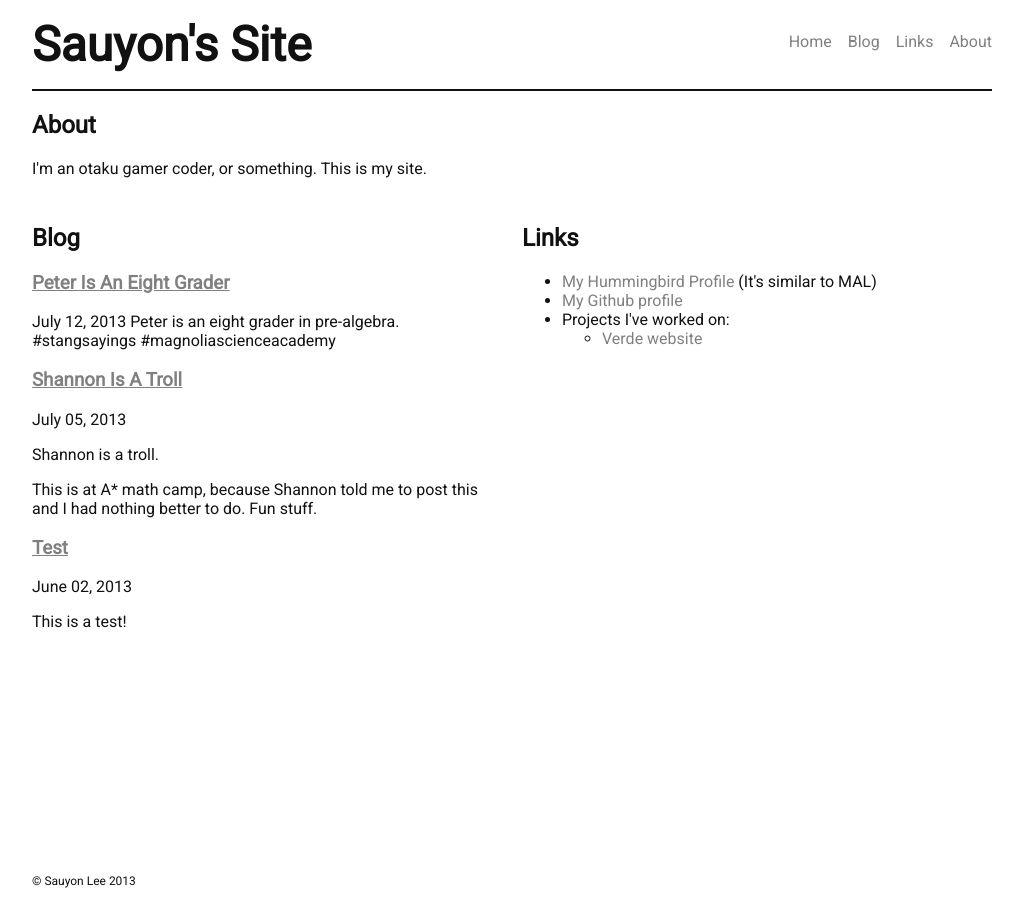
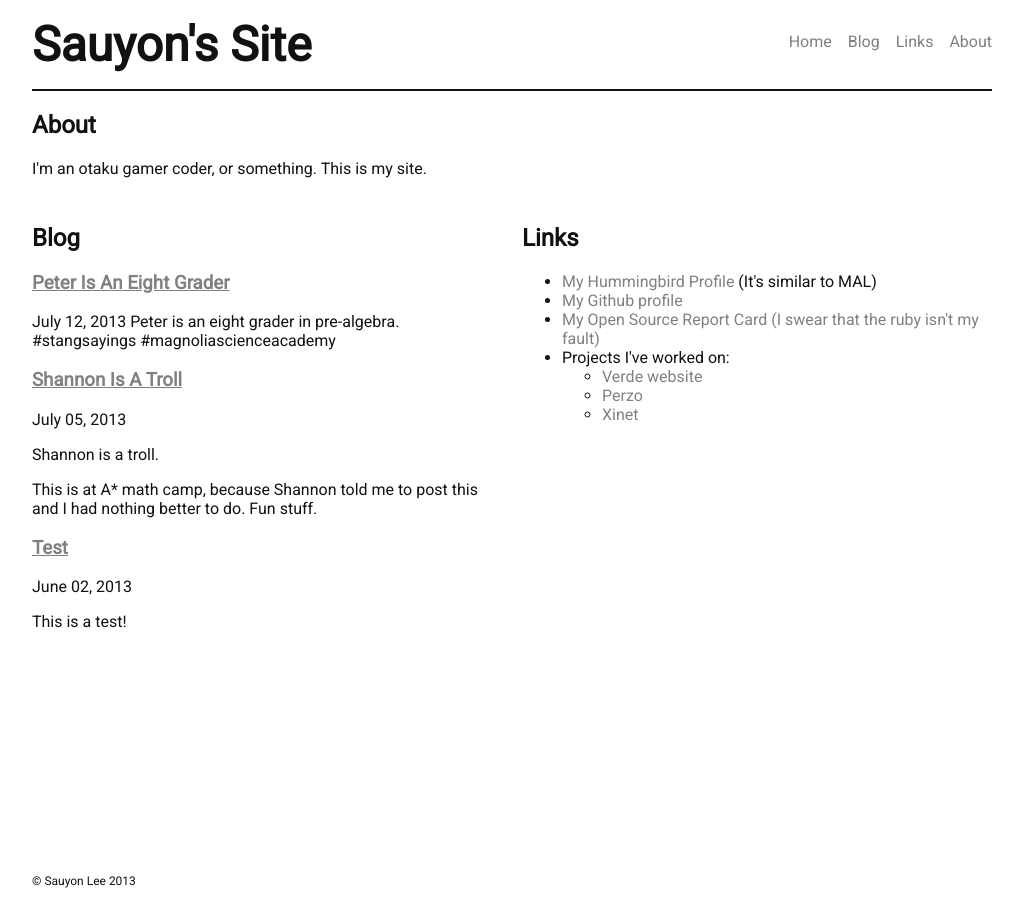
Before and after one commit to sauyon/sauyon.github.io, a Jekyll site: the page built from index.html, in a window 1280 px wide. Shown: the whole page, without its empty margins (128-1151 px from the left). Built offline with Jekyll 4.4.1, drawn with Linux system fonts in a browser that asks for light colours.

Commit message:
Update page to include my jobs

```diff
--- a/index.html
+++ b/index.html
@@ -27,9 +27,12 @@ layout: default
   <ul>
     <li><a href="http://hummingbird.me/users/4890-sauyon">My Hummingbird Profile</a> (It's similar to MAL)</li>
     <li><a href="https://github.com/Sauyon">My Github profile</a></li>
+    <li><a href="http://osrc.dfm.io/sauyon">My Open Source Report Card (I swear that the ruby isn't my fault)</a></li>
     <li>Projects I've worked on:
       <ul>
         <li><a href="http://dev.verdemagazine.com">Verde website</a></li>
+        <li><a href="https://perzo.com">Perzo</a></li>
+       	<li><a href="http://xinet.com">Xinet</a></li>
       </ul>
     </li>
   </ul>
```
